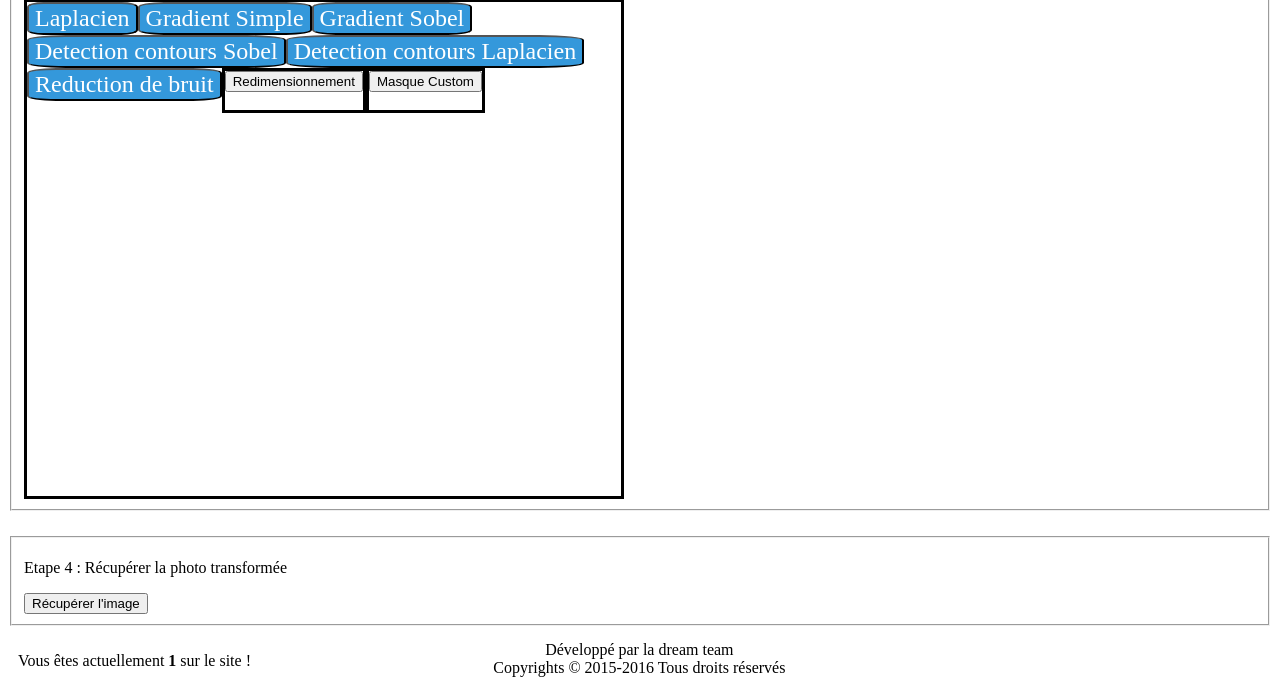
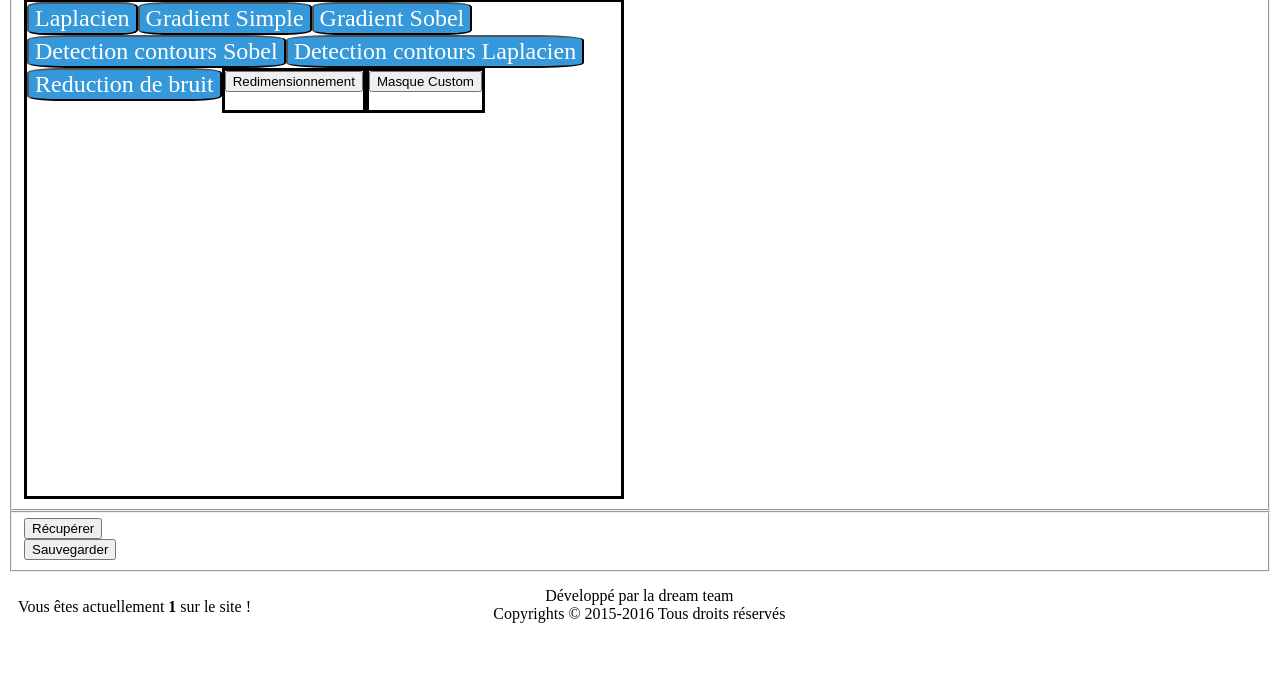
Before and after one commit to ErwanLbp/serveur-traitement-image, a PHP site: page / in a window 1280 px wide. Shown: the part 637-1318 px from the top of the page. After the commit the page ends 1260 px from the top, so only its background shows below. Run offline with PHP 8.4, Linux system fonts and the light colour scheme; the visitor is signed in with stand-in values (Sample User, id 1); data comes from the database, SQL or seed files in the repository.

Commit message:
Ajoute le sauvegarder et cache le browse

```diff
--- a/download.php
+++ b/download.php
@@ -1,6 +1,10 @@
 <?php
 
 session_start();
+
+if(!isset($_SESSION['pseudo']) || !isset($_SESSION['cheminImage']))
+	header('Location: index.php');
+
 
 if(file_exists($_SESSION['cheminImage'])){
 	$fichier=basename($_SESSION['cheminImage']);
--- a/index.php
+++ b/index.php
@@ -45,23 +45,24 @@
 
 
 			<div id="grandeDivCentrale" class ="alignement">
-				<form method="post" action="reset.php">
 				<div id="reset">
-						<input type="submit" name="reset" value="Reset">
+					<input type="button" name="reset" value="Reset" onclick="document.location.href='reset.php'">
 				</div>
-				</form>
 
+				<div id="chercherImage">
 					<form method="post" action="upload.php" enctype="multipart/form-data">
-					<div id="chercherImage">
 						<input type="hidden" name="MAX_FILE_SIZE" value="taille">
 						<input type ="file" name ="photo" size ="taille" onchange="this.form.submit()"><br><br>
+					</form>
 				</div>
-				</form>
 
 				<div id="CanvasImage">
+					<script type="text/javascript"></script>
 					<?php
-					if(isset($_SESSION['cheminImageJPG']))
+					if(isset($_SESSION['cheminImageJPG'])){
+						echo "<script type='text/javascript'>afficherCacher('chercherImage');</script>";
 						echo "<img src='".$_SESSION['cheminImageJPG']."' alt='".basename($_SESSION['cheminImage'])."'>";
+					}
 					?>
 				</div>
 			</div>
@@ -105,16 +106,15 @@
 				</div>
 			</div>
 
-		</form>
-		<!-- </div> -->
-
 		</fieldset>
 
-
-	<fieldset id="download">
-		<form method="post" action="download.php" enctype="multipart/form-data">
-			<p>Etape 4 : Récupérer la photo transformée</p>
-			<input type="submit" name="recuperer" value="Récupérer l'image">
+		<fieldset>
+			<input type="button" name="recuperer" value="Récupérer" title="Télécharger l'image sur votre ordinateur" onclick="document.location.href='download.php'"><br>
+			<input type="button" name="sauvegarder" value="Sauvegarder" title="Sauvegarder l'image sur le serveur" onclick=afficherCacher('sauvegarde')>
+			<form method="post" action="sauvegarder.php" enctype="multipart/form-data" style="display:none" id="sauvegarde">
+				<label>Renommer l'image: <input type="text" value="<?php if(isset($_SESSION['cheminImage'])) echo basename(mb_strcut($_SESSION['cheminImage'], 0, strlen($_SESSION['cheminImage'])-4));?>" name="nomImage">
+				</label>
+				<input type="submit" value="OK!">
 			</form>
 		</fieldset>
 	</article>
```
Lines whose indentation alone changed are shown as unchanged.
